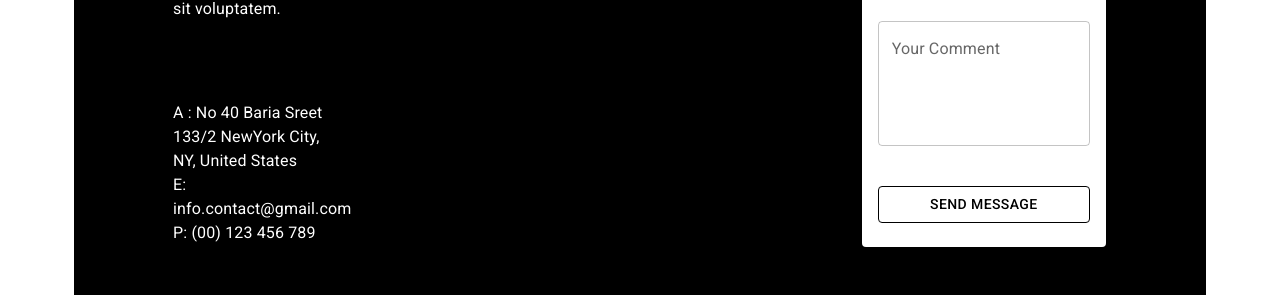
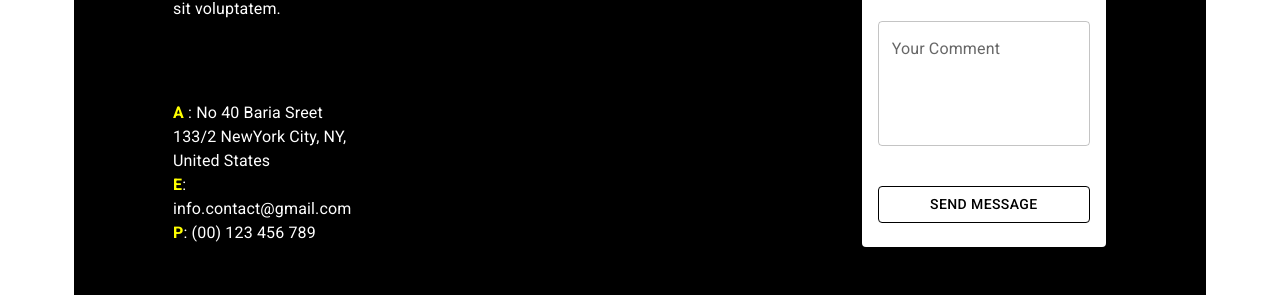
Before and after one commit to tariq3372/limelife, a React (Create React App) app: page /home in a window 1280 px wide. Shown: the part 1088-1383 px from the top of the page. Built offline with nearby package versions, Linux system fonts and the light colour scheme.

Commit message:
highligthing content is added

```diff
--- a/src/layouts/components/Footer.jsx
+++ b/src/layouts/components/Footer.jsx
@@ -17,10 +17,9 @@ const Footer = () => {
 
             </Grid>
             <Grid item xs={4}>
-              <Typography sx={{ color: "white" }}> A : No 40 Baria Sreet 133/2 NewYork City, </Typography>
-              <Typography sx={{ color: "white" }}> NY, United States </Typography>
-              <Typography sx={{ color: "white" }}>E: info.contact@gmail.com </Typography>
-              <Typography sx={{ color: "white" }}>  P: (00) 123 456 789 </Typography>
+              <Typography sx={{ color: "white" }}> <span style={{ fontWeight: "bold", color: "yellow" }}>A</span> : No 40 Baria Sreet 133/2 NewYork City, NY, United States</Typography>
+              <Typography sx={{ color: "white" }}> <span style={{ fontWeight: "bold", color: "yellow" }}>E</span>: info.contact@gmail.com </Typography>
+              <Typography sx={{ color: "white" }}> <span style={{ fontWeight: "bold", color: "yellow" }}>P</span>: (00) 123 456 789 </Typography>
             </Grid>
           </Grid>
         </Grid>
```
